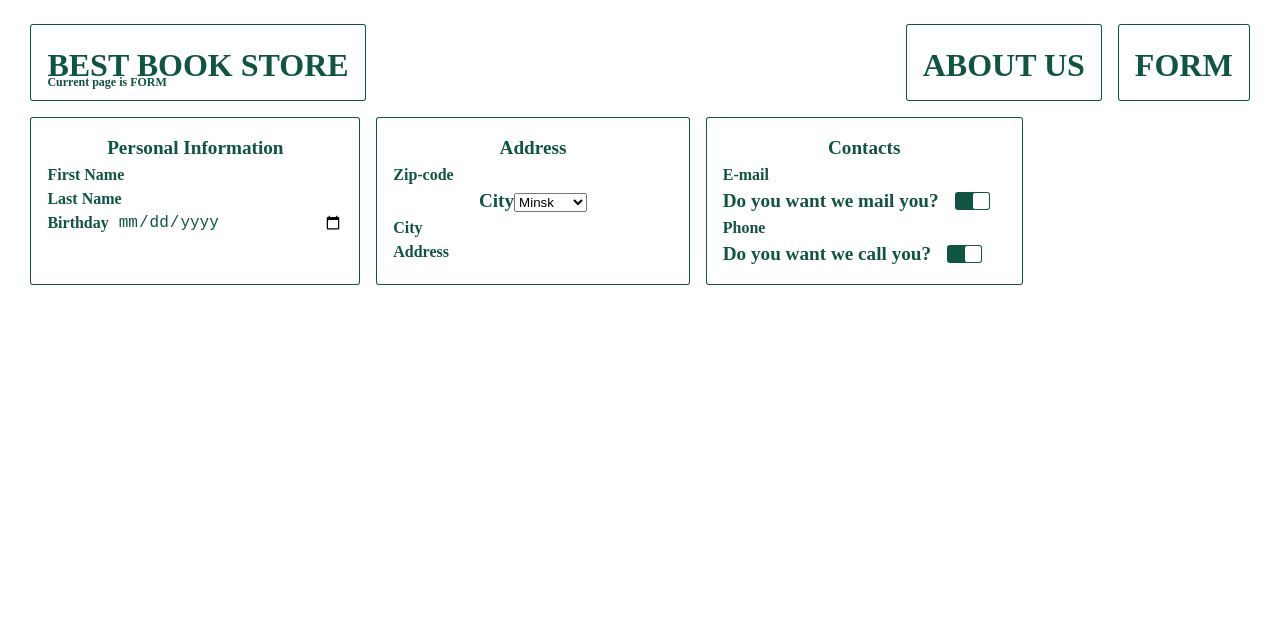
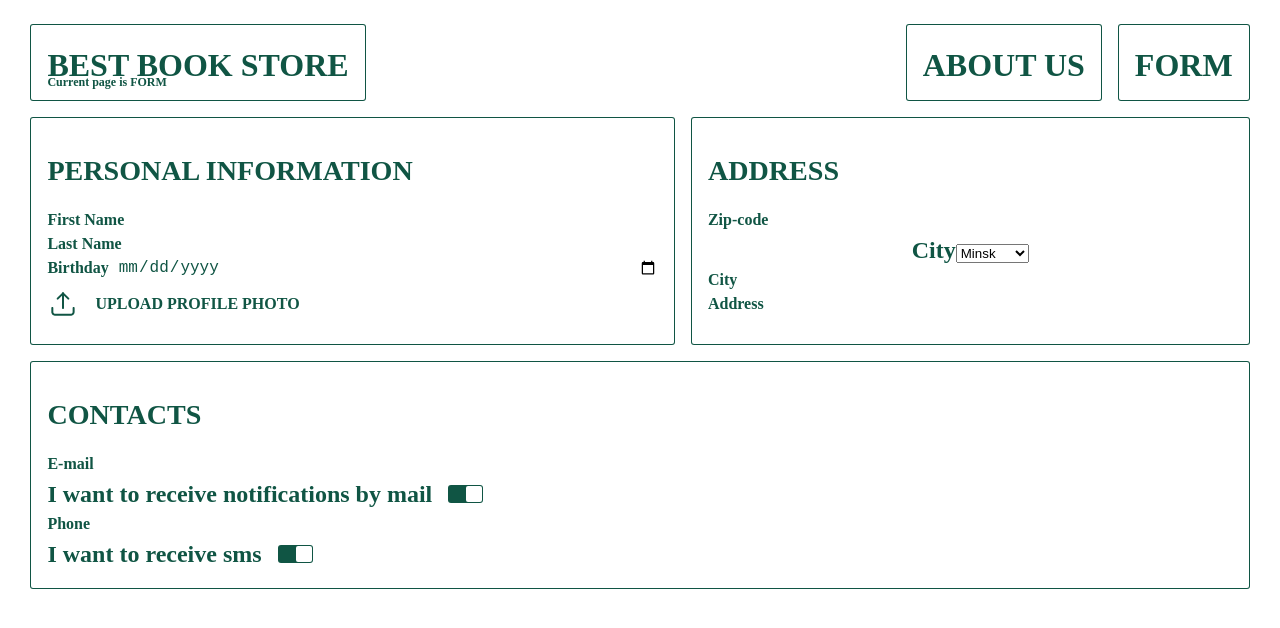
Before and after one commit to HelgaAthame/react, a React (Vite) app in the folder react.component/: page /form in a window 1280 px wide. Shown: the top 628 px of the page. Built offline with nearby package versions, Linux system fonts and the light colour scheme; a web font is replaced by a local one.

Commit message:
feat: implement image processing

```diff
--- a/react.component/src/form/Fieldset/Fieldset.tsx
+++ b/react.component/src/form/Fieldset/Fieldset.tsx
@@ -11,7 +11,7 @@ export class Fieldset extends Component<FieldsetProps> {
     return (
       <div className="fieldset-wrapper">
         <fieldset className="fieldset">
-          {this.props.title}
+          <h3>{this.props.title}</h3>
           {this.props.children}
         </fieldset>
       </div>
--- a/react.component/src/form/Fieldset/fieldset.scss
+++ b/react.component/src/form/Fieldset/fieldset.scss
@@ -35,6 +35,7 @@ $basic: 1rem;
 }
 
 .fieldset-wrapper {
+  flex-grow: 1;
   overflow: hidden;
   position:relative;
   @include animated-border;
@@ -43,7 +44,8 @@ $basic: 1rem;
   display: flex;
   align-items: stretch;
   .fieldset {
-    font-size: 1.2rem;
+    width: 100%;
+    font-size: 1.5rem;
     margin: 1px;
     border-radius: 2px;
     background-color: white;
@@ -57,5 +59,11 @@ $basic: 1rem;
         color: $col2;
       }
     }
+    h3 {
+      text-transform: uppercase;
+      margin: 0;
+      padding: $basic 0;
+      text-align: left;
+    }
   }
 }
--- /dev/null
+++ b/react.component/src/form/File/File.tsx
@@ -0,0 +1,46 @@
+import { ChangeEvent, ChangeEventHandler, Component, createRef, RefObject } from 'react';
+import './file.scss';
+import { ReactComponent as Upload } from '../../assets/upload.svg';
+
+type FileProps = {
+  id: string
+}
+
+export class File extends Component<FileProps> {
+  upload: RefObject<HTMLSpanElement>;
+
+  constructor(props: FileProps) {
+    super(props);
+    this.upload = createRef<HTMLSpanElement>();
+  }
+
+  handleCahnge(event: ChangeEvent<HTMLInputElement>) {
+    const input = event.target;
+    let file;
+    if (input.files && Array.from(input.files).at(-1)) {
+      file = Array.from(input.files).at(-1) as Blob;
+      const reader = new FileReader();
+      reader.readAsDataURL(file);
+      reader.onload = () => {
+        console.log(reader.result);
+        const fileUrl = reader.result;
+        this.setState({url: fileUrl});
+        if (this.upload && this.upload.current) this.upload.current.innerHTML = 'FILE UPLOADED';
+      };
+    }
+  }
+
+  render() {
+    return(
+      <div className="input__wrapper">
+        <input type="file" name="file" accept="image/*" id={this.props.id} className="input__file" onChange={this.handleCahnge.bind(this)}/>
+        <label htmlFor={this.props.id} className="input__label">
+          <span className="input__file-icon-wrapper">
+            <Upload />
+          </span>
+          <span className="input__file-button-text" ref={this.upload}>UPLOAD PROFILE PHOTO</span>
+        </label>
+      </div>
+    );
+  }
+}
--- /dev/null
+++ b/react.component/src/form/File/file.scss
@@ -0,0 +1,30 @@
+$color: #105544;
+$col2: #109966;
+$basic: 1rem;
+
+.input__wrapper {
+  .input__file {
+    opacity: 0;
+    visibility: hidden;
+    position: absolute;
+  }
+  .input__label {
+    font-size: $basic;
+    display: flex;
+    align-items: center;
+    justify-content: flex-start;
+    &:hover {
+      cursor: pointer;
+    }
+    .input__file-icon-wrapper {
+      display: flex;
+      align-items: center;
+      justify-content: center;
+    }
+    .input__file-button-text {
+      line-height: 1rem;
+      padding: $basic;
+      font-family: Medium-font;
+    }
+  }
+}
--- /dev/null
+++ b/react.component/src/form/File/index.ts
@@ -0,0 +1 @@
+export * from './File';
--- a/react.component/src/form/FormPage/FormPage.tsx
+++ b/react.component/src/form/FormPage/FormPage.tsx
@@ -5,6 +5,7 @@ import { Input } from '../Input';
 import { Component } from 'react';
 import { Select } from '../Select';
 import { Switcher } from '../Switcher';
+import { File } from '../File';
 
 export class FormPage extends Component {
   render() {
@@ -19,6 +20,7 @@ export class FormPage extends Component {
             <Input id="one" label="First Name" type="text" />
             <Input id="two" label="Last Name" type="text" />
             <Input id="three" label="Birthday" type="date" />
+            <File id="twelve"/>
           </Fieldset>
 
           <Fieldset title="Address">
@@ -35,9 +37,9 @@ export class FormPage extends Component {
 
           <Fieldset title="Contacts">
             <Input id="eight" label="E-mail" type="text" />
-            <Switcher key="ten" title="Do you want we mail you?" id="ten"/>
+            <Switcher key="ten" title="I want to receive notifications by mail" id="ten"/>
             <Input id="nine" label="Phone" type="text" />
-            <Switcher key="eleven" title="Do you want we call you?" id="eleven"/>
+            <Switcher key="eleven" title="I want to receive sms" id="eleven"/>
           </Fieldset>
         </Form>
       </section>
```
Also changed, not shown: react.component/src/assets/upload.svg (added).
